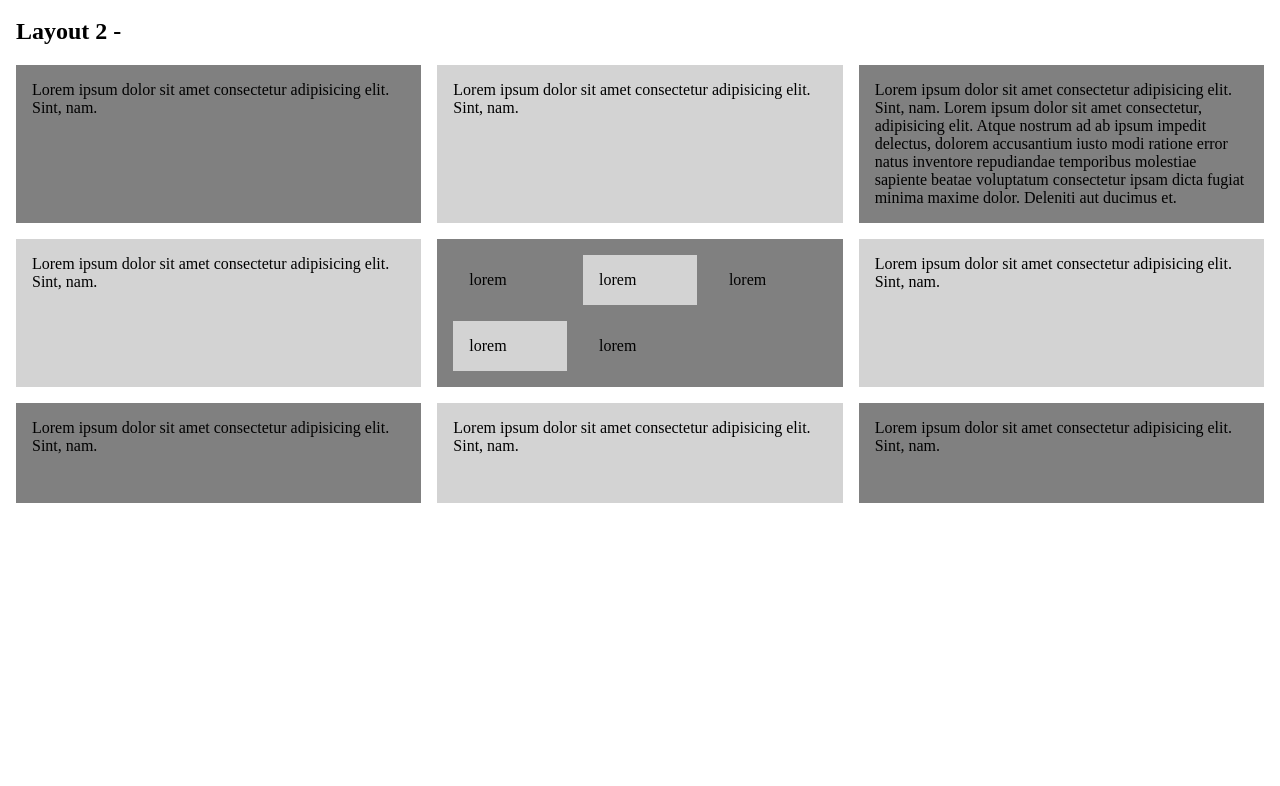
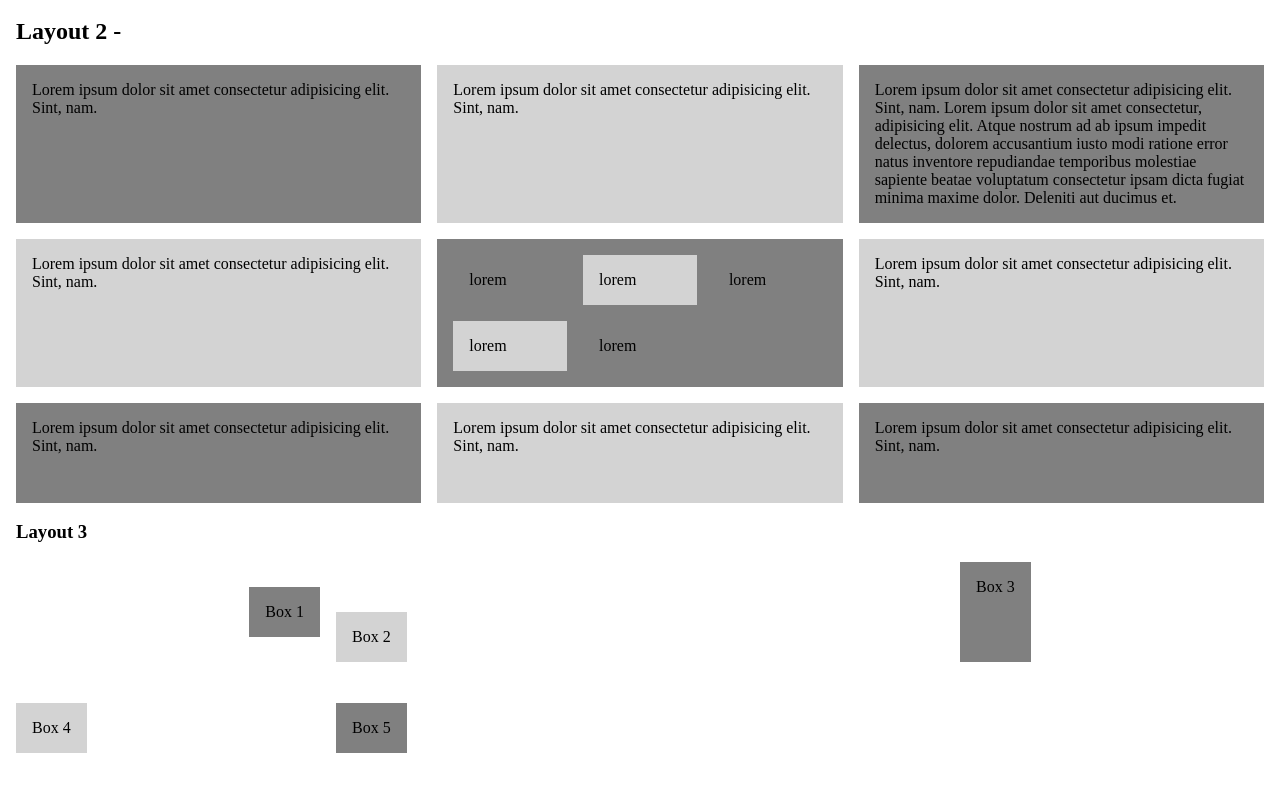
Before and after one commit to niharika293/Css-grid-Layouts, an Angular app: page / in a window 1280 px wide. Shown: the part 473-1259 px from the top of the page. Before the commit the page ends 984 px from the top, so only its background shows below. Built offline with nearby package versions, Linux system fonts and the light colour scheme.

Commit message:
Justify , Align properties

```diff
--- a/src/app/app.component.html
+++ b/src/app/app.component.html
@@ -40,6 +40,14 @@
     <div>Lorem ipsum dolor sit amet consectetur adipisicing elit. Sint, nam.</div>
     <div>Lorem ipsum dolor sit amet consectetur adipisicing elit. Sint, nam.</div>
   </div>
+  <h3>Layout 3</h3>
+  <div class="wrapper-3">
+    <div class="box box1">Box 1</div>
+    <div class="box box2">Box 2</div>
+    <div class="box box3">Box 3</div>
+    <div class="box box4">Box 4</div>
+    <div class="box box5">Box 5</div>
+  </div>
 </body>
 </html>
 <router-outlet></router-outlet>
--- a/src/app/app.component.scss
+++ b/src/app/app.component.scss
@@ -35,3 +35,26 @@
         grid-gap: 1em;
     }
 }
+.wrapper-3{
+    display: grid;
+    grid-template-columns: (1fr 2fr 1fr);
+    grid-auto-rows: minmax(100px, auto);
+    grid-gap: 1em;
+    justify-items: start; //puts the elements at the start of the grid col. Default = stretch, stretches till the col. end
+    align-items: center;
+    div{
+        padding: 1em;
+        background-color: lightgrey;
+    }
+    :nth-child(odd){
+        background-color: grey !important;
+    }
+    .box1{
+        justify-self: right;
+    }
+    .box2{
+        align-self: flex-end;
+    }.box3{
+        align-self: stretch;
+    }
+}
```
